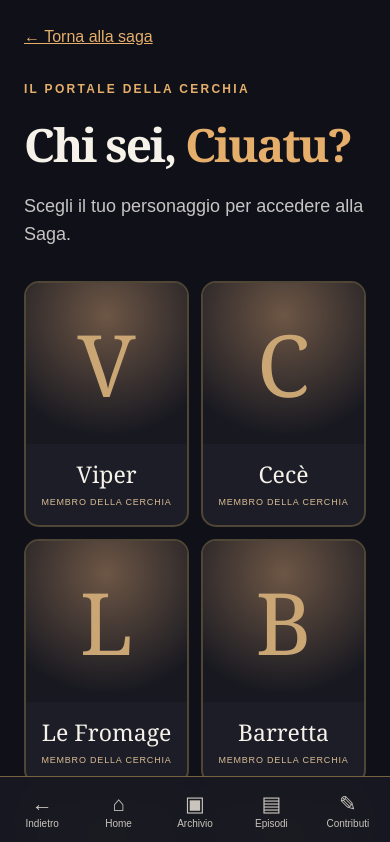
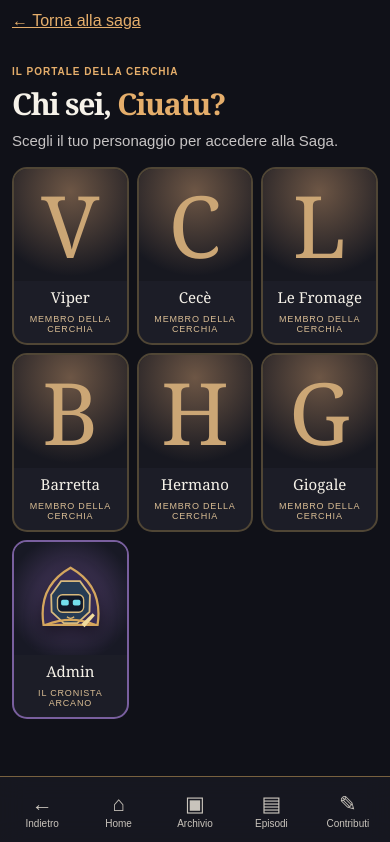
Before and after one commit to emanuelesordo/ciuati-la-saga, a Next.js app: page /accedi in a window 390 px wide. Shown: the top 842 px of the page. Built offline with nearby package versions, Linux system fonts and the light colour scheme; no server answers; the database is empty.

Commit message:
style: compact game-first responsive layout across screens

```diff
--- a/app/globals.css
+++ b/app/globals.css
@@ -129,3 +129,19 @@ body{padding-bottom:calc(76px + env(safe-area-inset-bottom,0px))}
 .archive-tabs a[aria-current="page"]{background:#e5ae6b;color:#19151a;border-color:#e5ae6b}
 .archive-tabs a:focus-visible{outline:3px solid #f3d6a5;outline-offset:2px}
 @media(max-width:520px){.archive-tabs{gap:7px;margin-top:17px}.archive-tabs a{padding:11px 13px;font-size:14px}}
+
+
+/* Game-first mobile-first: global compact layout */
+.shell{padding:18px 18px 100px;max-width:1100px}
+h1{font-size:clamp(30px,5vw,48px);letter-spacing:-.035em;line-height:1.1;margin:10px 0 12px}
+p{font-size:15px;line-height:1.5;margin:8px 0 12px}
+.panel{padding:16px;margin-top:16px;border-radius:12px}.panel h2{font-size:21px}
+.eyebrow{font-size:10px;letter-spacing:.1em}
+.identikit-grid{grid-template-columns:repeat(auto-fill,minmax(min(100%,180px),1fr));gap:12px;margin-top:14px}
+.identikit-card-art{height:150px}.identikit-card-content{padding:12px}.identikit-card h2{font-size:22px;margin:5px 0}.identikit-card p{font-size:13px;line-height:1.4;-webkit-line-clamp:2;margin:0 0 8px}
+.identikit-hero{margin-top:14px;gap:16px}.identikit-heading h1{font-size:clamp(30px,5vw,48px);margin:8px 0}.identikit-heading p{font-size:15px;line-height:1.5}.identikit-tags{margin-top:10px}.identikit-dossier{margin-top:16px}.identikit-tabs button{padding:12px;font-size:13px}.identikit-body{padding:16px;min-height:0}.identikit-body h2{font-size:24px;margin-bottom:12px}
+.saga-login h1,.atlas-shell h1{font-size:clamp(30px,5vw,48px);margin:10px 0}.saga-login-grid{gap:10px;margin-top:14px}.saga-login-card{padding-bottom:9px}.saga-login-art{margin-bottom:6px}.saga-login-card strong{font-size:19px}
+.atlas-shell{padding:16px 16px 100px}.atlas-layout{margin-top:14px;gap:12px}.atlas-side{padding:12px}.narrative-panel,.comic-studio{margin-top:14px}
+button,a,input,select,textarea{touch-action:manipulation}button:focus-visible,a:focus-visible,input:focus-visible{outline:2px solid #f2c58c;outline-offset:3px}
+@media(max-width:700px){.shell{padding:12px 12px 100px}.identikit-grid{grid-template-columns:repeat(3,minmax(0,1fr));gap:8px}.identikit-card-art{height:auto;aspect-ratio:1}.identikit-card-content{padding:7px}.identikit-card h2{font-size:clamp(13px,3.8vw,18px);overflow-wrap:anywhere}.identikit-card-content small,.identikit-card p,.identikit-card strong{font-size:11px}.identikit-card p{-webkit-line-clamp:2}.identikit-hero{grid-template-columns:minmax(0,110px) minmax(0,1fr);gap:12px;align-items:start}.identikit-portrait{width:100%;max-width:none}.identikit-heading p{font-size:13px}.identikit-tags span{padding:5px 7px}.atlas-shell{padding:12px 12px 100px}.atlas-svg{height:55vh;min-height:260px}.saga-login-grid{grid-template-columns:repeat(3,minmax(0,1fr));gap:8px}.saga-login-card strong{font-size:15px}}
+@media(prefers-reduced-motion:reduce){.identikit-card,.saga-login-card{transition:none}}
```
